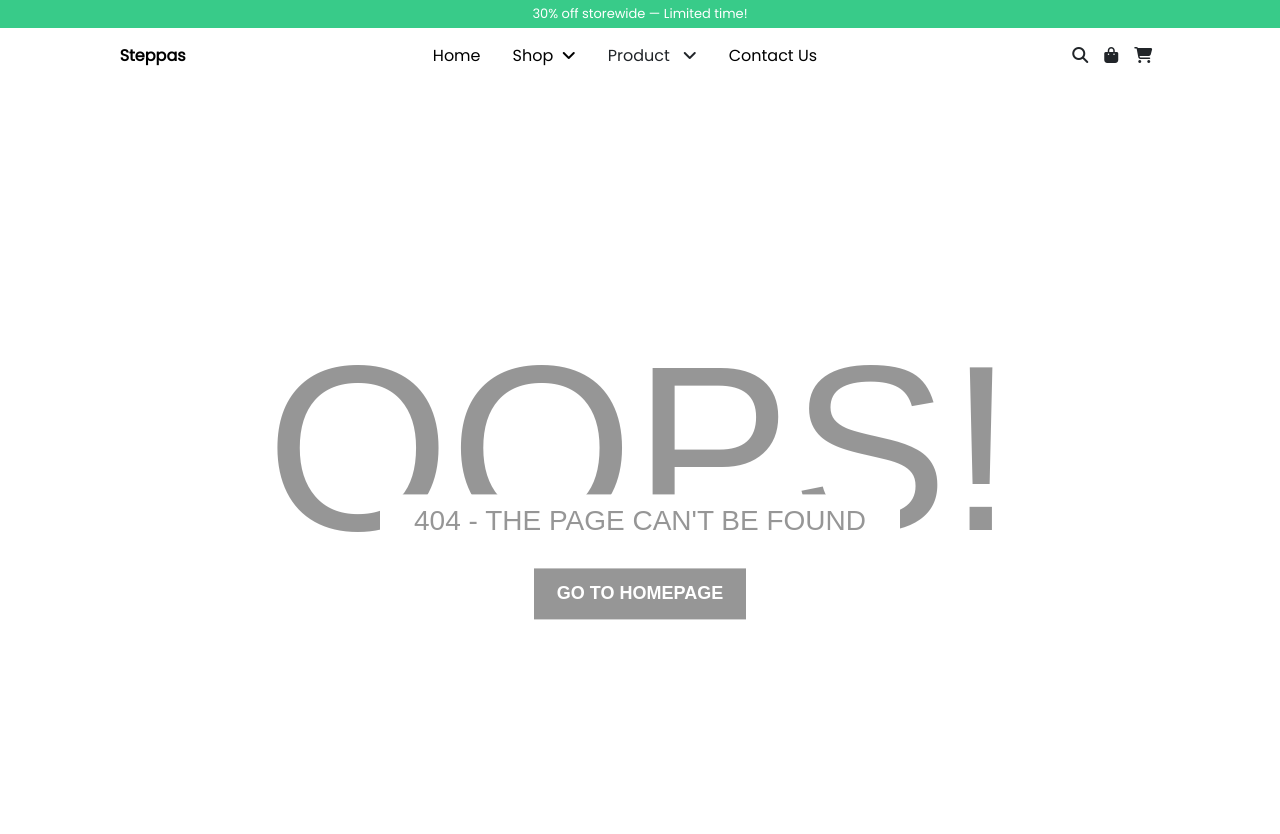
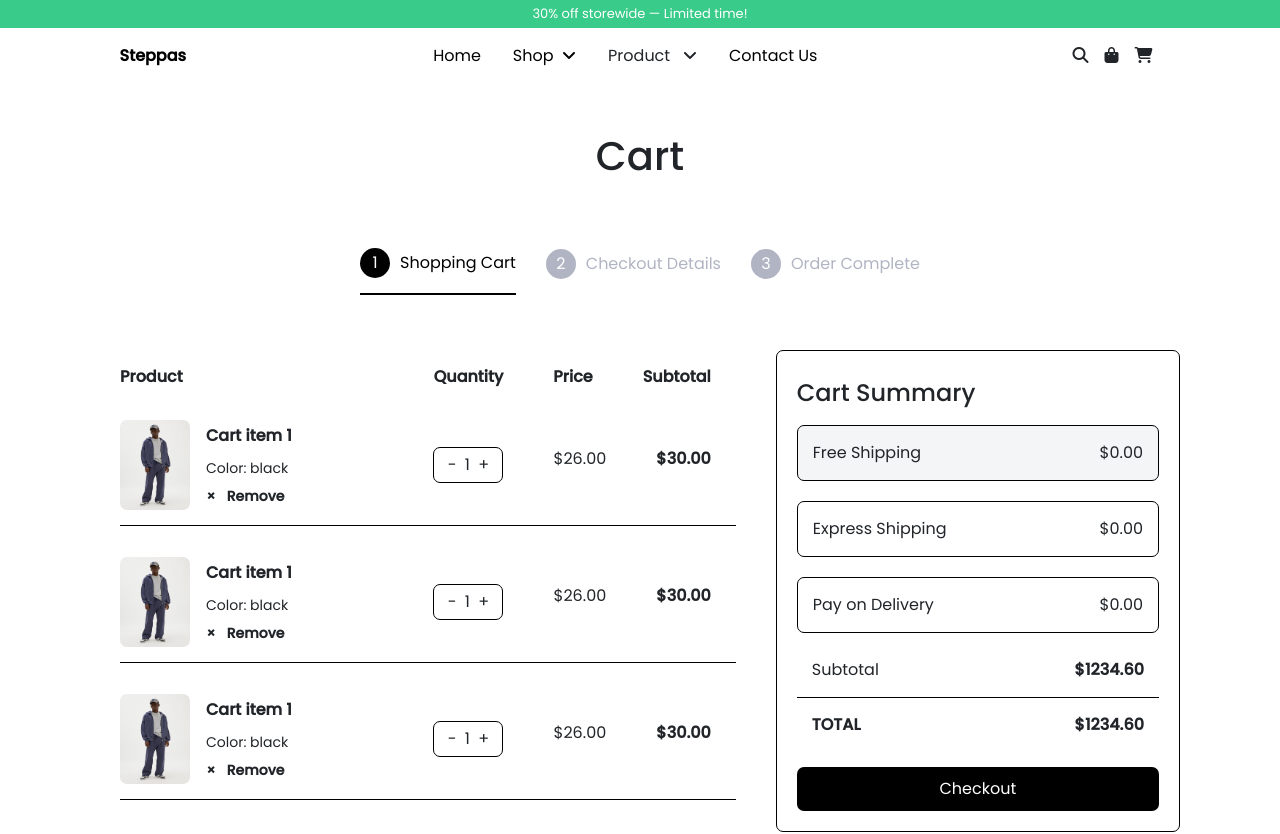
Before and after one commit to TheMoeEntity/steppascollection, a Next.js app: page /cart in a window 1280 px wide. Before the commit this address had no page. Shown: the top 834 px of the page. Built offline with nearby package versions, Linux system fonts and the light colour scheme.

Commit message:
Update cart page design and add links to cart page.

```diff
--- a/Helpers/hooks/index.tsx
+++ b/Helpers/hooks/index.tsx
@@ -104,6 +104,7 @@ export const useValidRoute = (pathname: string): boolean => {
     "/localhost:3000",
     "/contact",
     "/",
+    "/cart",
     "/shop",
     "/shop/[id]",
     "/shop" + params.slice(6, params.length),
--- /dev/null
+++ b/app/cart/page.tsx
@@ -0,0 +1,8 @@
+import CartPage from "@/components/CartPage";
+import React from "react";
+
+const Cart = () => {
+  return <CartPage />;
+};
+
+export default Cart;
--- a/app/globals.css
+++ b/app/globals.css
@@ -91,7 +91,9 @@ body {
   color: black;
   scroll-behavior: smooth;
 }
-
+button {
+  border: none;
+}
 a {
   color: inherit;
   text-decoration: none;
--- a/app/layout.tsx
+++ b/app/layout.tsx
@@ -4,7 +4,10 @@ import { Poppins } from "next/font/google";
 import Script from "next/script";
 import "./globals.css";
 
-const poppins = Poppins({ weight: ["400"], subsets: ["latin"] });
+const poppins = Poppins({
+  weight: ["400", "500"],
+  subsets: ["latin"],
+});
 
 export const metadata: Metadata = {
   title: "Steppas Luxury | Home",
--- a/app/page.module.css
+++ b/app/page.module.css
@@ -151,6 +151,168 @@
 .articleGrid > div {
   margin: 10px;
 }
+.cart {
+  width: 100%;
+}
+.handles {
+  display: flex;
+  flex-flow: row wrap;
+  justify-content: center;
+  width: 100%;
+}
+.handles > div {
+  width: fit-content;
+  height: auto;
+  padding-bottom: 15px;
+  display: flex;
+  flex-flow: row wrap;
+  justify-content: space-between;
+  align-items: center;
+  margin: 20px 15px;
+  color: #b1b5c3;
+  cursor: pointer;
+}
+.handles > div.active {
+  border-bottom: 2px solid black;
+  color: black;
+}
+.handles > div > div:first-child.active {
+  background-color: black;
+}
+.handles > div > div:first-child {
+  width: 30px;
+  height: 30px;
+  display: flex;
+  justify-content: center;
+  align-items: center;
+  background-color: #b1b5c3;
+  color: #ffff;
+  border-radius: 50%;
+  margin: 0 10px;
+  margin-left: 0;
+}
+.cartGrid {
+  display: flex;
+  width: 1100px;
+  max-width: 100%;
+  margin: 20px auto;
+  flex-flow: row wrap;
+  justify-content: space-between;
+}
+.cartGrid > div {
+  flex: 1 1;
+  margin: 15px 10px;
+  width: 100%;
+}
+.cartGrid > div:first-child {
+  flex-grow: 1.7;
+  padding: 15px 20px;
+}
+.cartGrid > div:nth-child(2) {
+  border: 1px solid black;
+  padding: 20px;
+  display: flex;
+  height: fit-content;
+  border-radius: 7px;
+  flex-flow: column wrap;
+}
+.cartGrid > div:nth-child(2) > div:nth-child(2) {
+  display: flex;
+  flex-flow: column wrap;
+}
+.cartGrid > div:nth-child(2) > div:nth-child(3),
+.cartGrid > div:nth-child(2) > div:nth-child(4) {
+  border-bottom: 0.5px solid black;
+  display: flex;
+  flex-flow: row wrap;
+  justify-content: space-between;
+  padding: 15px;
+}
+.cartGrid > div:nth-child(2) > div:nth-child(2) > div {
+  margin: 10px 0;
+  border-radius: 7px;
+  border: 1px solid black;
+  display: flex;
+  flex-flow: row wrap;
+  justify-content: space-between;
+  padding: 15px;
+}
+.cartGrid > div:nth-child(2) > div:nth-child(2) > div.active {
+  background-color: #f3f5f7;
+}
+.cartGrid > div button {
+  background-color: black;
+  color: white;
+  width: 100%;
+  padding: 10px;
+  border-radius: 7px;
+  margin-top: 15px;
+}
+.cartTitle {
+  width: 100%;
+  display: flex;
+  justify-content: space-between;
+  flex-flow: row wrap;
+}
+.cartTitle > div:nth-child(2) {
+  display: flex;
+  flex-flow: row wrap;
+  justify-content: space-between;
+}
+.cartTitle > div:nth-child(2) > div {
+  margin: 0 25px;
+  font-weight: bolder;
+}
+
+.cartDetail {
+  width: 100%;
+  display: flex;
+  justify-content: space-between;
+  flex-flow: row wrap;
+  align-items: center;
+  border-bottom: 0.5px solid black;
+  padding: 15px 0;
+}
+.cartDetail > div:nth-child(1) {
+  display: flex;
+  flex-flow: row wrap;
+  justify-content: space-between;
+  width: fit-content;
+}
+.cartDetail > div:nth-child(1) > div {
+  margin: 0 8px;
+}
+.cartDetail > div:nth-child(1) > div:first-child {
+  position: relative;
+  object-fit: contain;
+  width: 70px;
+  margin-left: 0;
+  border-radius: 7px;
+  overflow: hidden;
+  height: 90px;
+}
+.cartDetail > div:nth-child(1) > div:nth-child(2) {
+  display: flex;
+  flex-flow: column wrap;
+}
+.cartDetail > div:nth-child(2) {
+  display: flex;
+  flex-flow: row wrap;
+  justify-content: space-between;
+}
+.cartDetail > div:nth-child(2) > div {
+  margin: 0 25px;
+}
+.counter {
+  display: flex;
+  flex-flow: row wrap;
+  width: 70px;
+  padding: 5px;
+  justify-content: space-evenly;
+  align-items: center;
+  border: 01px solid black;
+  border-radius: 7px;
+}
 @media screen and (max-width: 768px) {
   .grid {
     margin-left: 10px;
@@ -172,4 +334,28 @@
   .collectionGrid > div {
     flex: 100%;
   }
+
+  .cartGrid > div {
+    flex: 100%;
+  }
+  .cartTitle > div:nth-child(2) {
+    display: none;
+  }
+  .cartDetail {
+    flex-flow: column wrap;
+    justify-content: flex-start;
+    align-items: flex-start;
+  }
+  .cartDetail > div {
+    margin: 15px 0;
+  }
+  .cartDetail > div:nth-child(2) {
+    display: flex;
+    flex-flow: column wrap;
+    justify-content: center;
+    margin: 15px 0;
+  }
+  .cartDetail > div:nth-child(2) > div {
+    margin: 8px 0;
+  }
 }
--- /dev/null
+++ b/components/CartPage/index.tsx
@@ -0,0 +1,112 @@
+import Image from "next/image";
+import styles from "../../app/page.module.css";
+import cap from "../../public/images/cap.jpeg";
+
+const CartPage = () => {
+  return (
+    <div className={styles["cart"]}>
+      <h1 className="h1 text-center my-5">Cart</h1>
+      <div className={styles.handles}>
+        <div className={styles.active}>
+          <div className={styles.active}>1</div>
+          <div>Shopping Cart</div>
+        </div>
+        <div>
+          <div>2</div>
+          <div>Checkout Details</div>
+        </div>
+        <div>
+          <div>3</div>
+          <div>Order Complete</div>
+        </div>
+      </div>
+      <div className={styles.cartGrid}>
+        <div>
+          <div className={styles.cartTitle}>
+            <div>
+              <b>Product</b>
+            </div>
+            <div>
+              <div>Quantity</div>
+              <div>Price</div>
+              <div>Subtotal</div>
+            </div>
+          </div>
+          {[...Array(3)].map((_x, i) => (
+            <div key={i} className={`${styles.cartDetail} my-3`}>
+              <div>
+                <div>
+                  <Image alt="Cart item picture" src={cap} fill quality={100} />
+                </div>
+                <div>
+                  <span className="my-1">
+                    <b>Cart item 1</b>
+                  </span>
+                  <span className="my-1">
+                    <small>Color: black</small>
+                  </span>
+                  <span>
+                    <small>
+                      <strong>&times; &nbsp; Remove</strong>
+                    </small>
+                  </span>
+                </div>
+              </div>
+              <div>
+                <div>
+                  <div className={styles.counter}>
+                    <span>-</span>
+                    <span>1</span>
+                    <span>+</span>
+                  </div>
+                </div>
+                <div>$26.00</div>
+                <div>
+                  <strong>$30.00</strong>
+                </div>
+              </div>
+            </div>
+          ))}
+        </div>
+        <div>
+          <div>
+            <h4 className="h4 my-2">Cart Summary</h4>
+          </div>
+          <div>
+            <div className={styles.active}>
+              <span>Free Shipping</span>
+              <span>$0.00</span>
+            </div>
+            <div>
+              <span>Express Shipping</span>
+              <span>$0.00</span>
+            </div>
+            <div>
+              <span>Pay on Delivery</span>
+              <span>$0.00</span>
+            </div>
+          </div>
+          <div>
+            <span>Subtotal</span>
+            <span>
+              <b>$1234.60</b>
+            </span>
+          </div>
+          <div style={{ borderBottom: "none" }}>
+            <span>
+              <b>TOTAL</b>
+            </span>
+            <span>
+              <b>$1234.60</b>
+            </span>
+          </div>
+          <div>
+            <button>Checkout</button>
+          </div>
+        </div>
+      </div>
+    </div>
+  );
+};
+
+export default CartPage;
--- a/components/Header/index.tsx
+++ b/components/Header/index.tsx
@@ -52,7 +52,9 @@ const Header = () => {
               <i className="fa fa-shopping-bag"></i>
             </div>
             <div className="mx-2">
-              <i className="fas fa-shopping-cart"></i>
+              <Link href={"/cart"}>
+                <i className="fas text-dark fa-shopping-cart"></i>
+              </Link>
             </div>
           </div>
           <div
```
